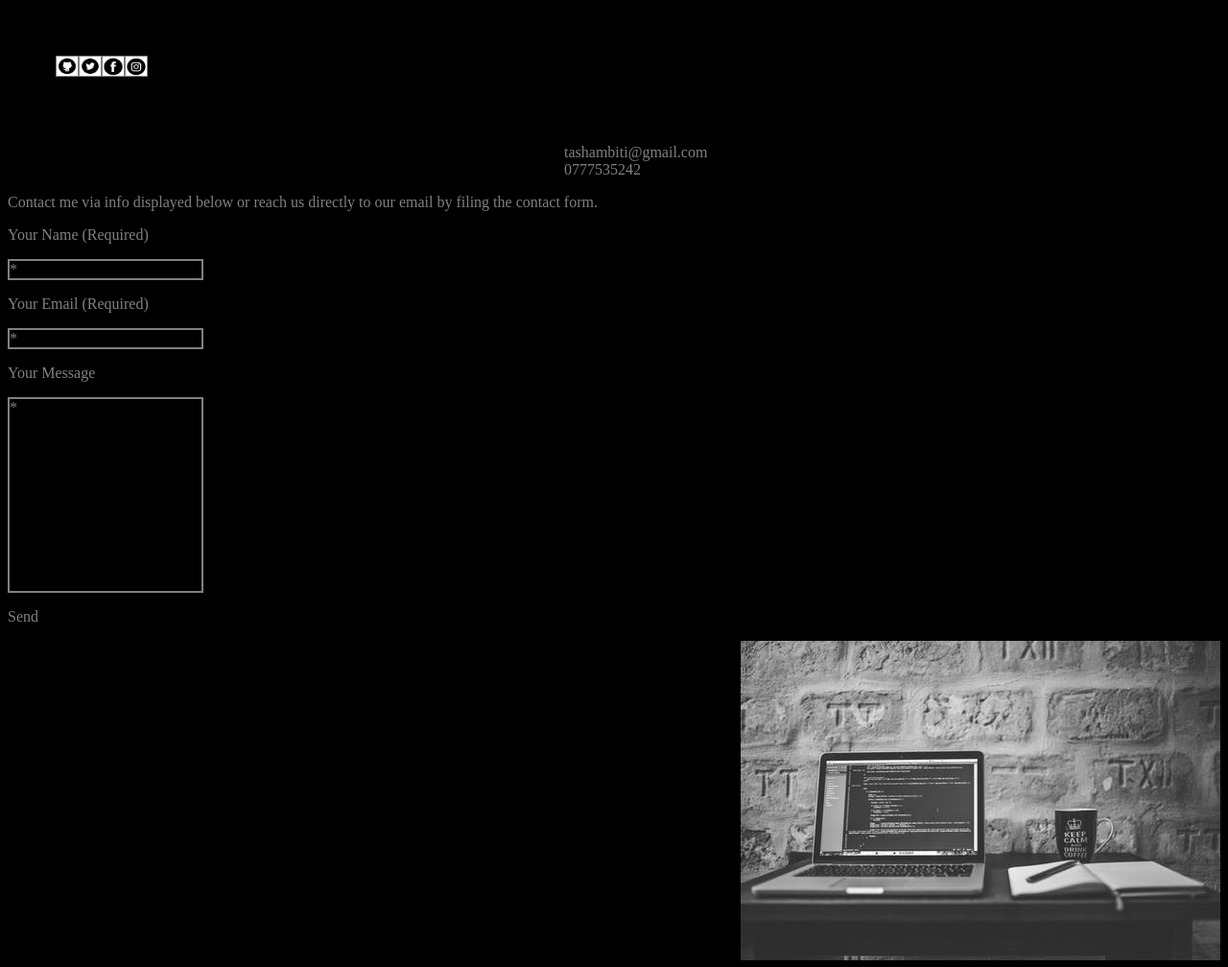
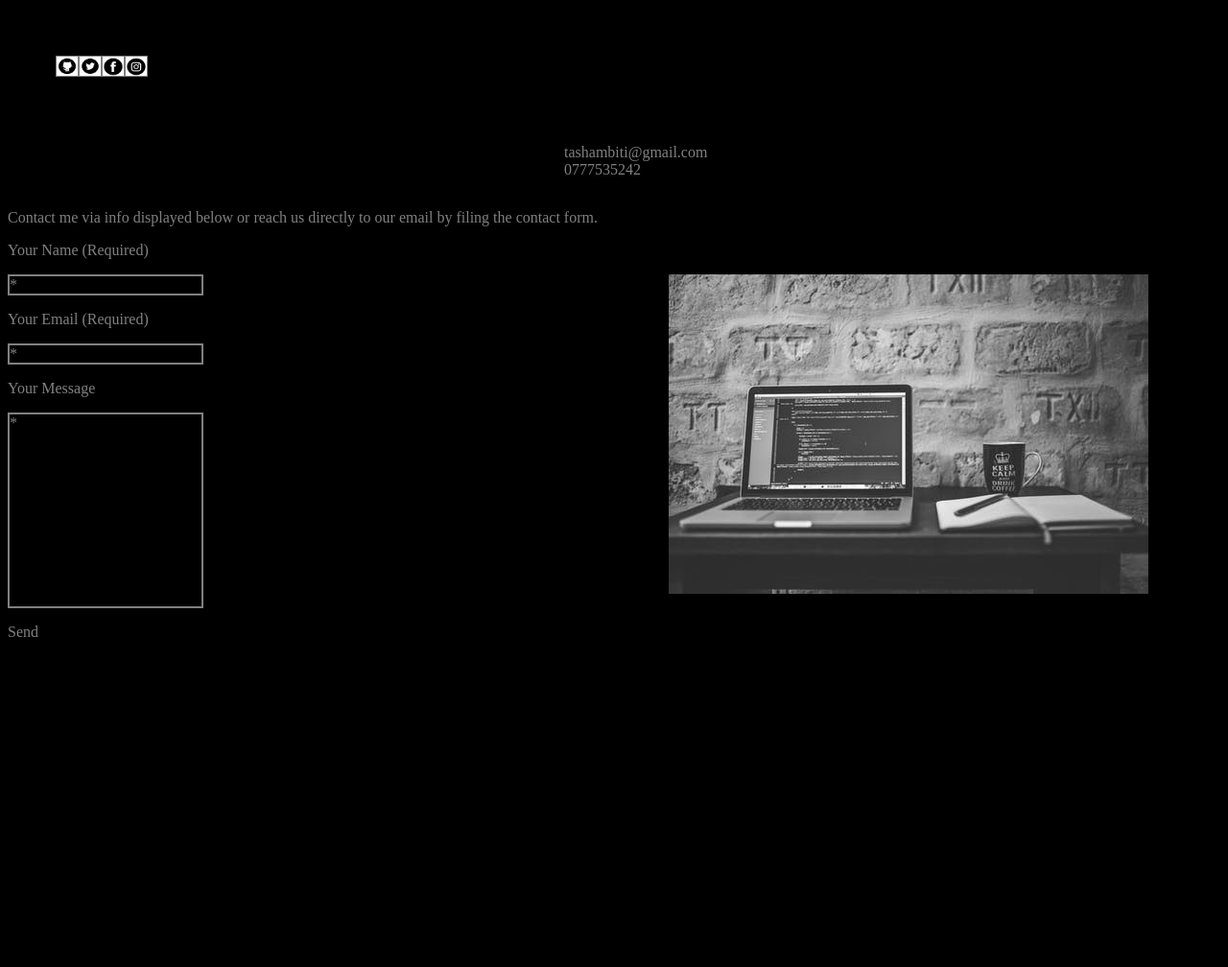
Before and after one commit to tinatasha/portfolio.1, a plain HTML site: page contacts.html in a window 1280 px wide. Shown: the top 1008 px of the page at 96% size. After the commit the page ends 800 px from the top, so only its background shows below. Drawn offline with Linux system fonts and the light colour scheme.

Commit message:
start after shut down

```diff
--- a/contacts.html
+++ b/contacts.html
@@ -20,6 +20,7 @@
                       0777535242
                   </p>
                  </div>
+                <div id="brito">
                     <div id="form">
                         <p>
                             Contact me via info displayed below or reach us directly to our email by filing the contact form.
@@ -46,6 +47,7 @@
                             </p>
                         </p>
                                    </div>
+                </div>
 
 
                 <div id="lap">
--- a/styles.css
+++ b/styles.css
@@ -81,7 +81,11 @@ li{
         width: 200px;
         height:200px;
     }
+    #brito{
+        float:left;
+    }
     #lap{
-        margin-bottom:400px;
-        float:right;
+        display:flex;
+        justify-content: space-around;
+        margin-top:100px;
     }
```
Lines whose indentation alone changed are shown as unchanged.
